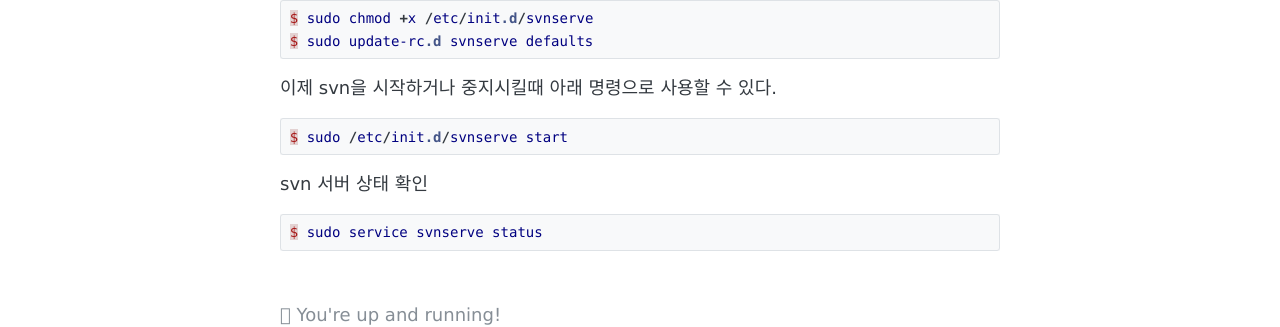
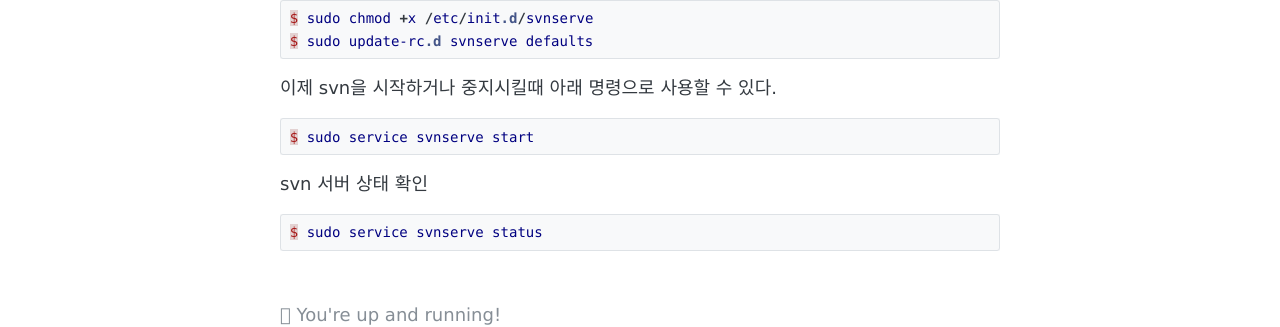
Before and after one commit to anifilm/anifilm.github.io, a Jekyll site: the page built from _posts/2019-06-03-ubuntu-svn.md, in a window 1280 px wide and 900 px high, scrolled down 1706 px. Shown: the part 331-658 px from the top of the window. Built offline with Jekyll 4.4.1, drawn with Linux system fonts in a browser that asks for light colours.

Commit message:
Update 2019-06-03-ubuntu-svn.md

````diff
--- a/_posts/2019-06-03-ubuntu-svn.md
+++ b/_posts/2019-06-03-ubuntu-svn.md
@@ -117,7 +117,7 @@ $ sudo update-rc.d svnserve defaults
 이제 svn을 시작하거나 중지시킬때 아래 명령으로 사용할 수 있다.
 
 ```css
-$ sudo /etc/init.d/svnserve start
+$ sudo service svnserve start
 ```
 
 
````
